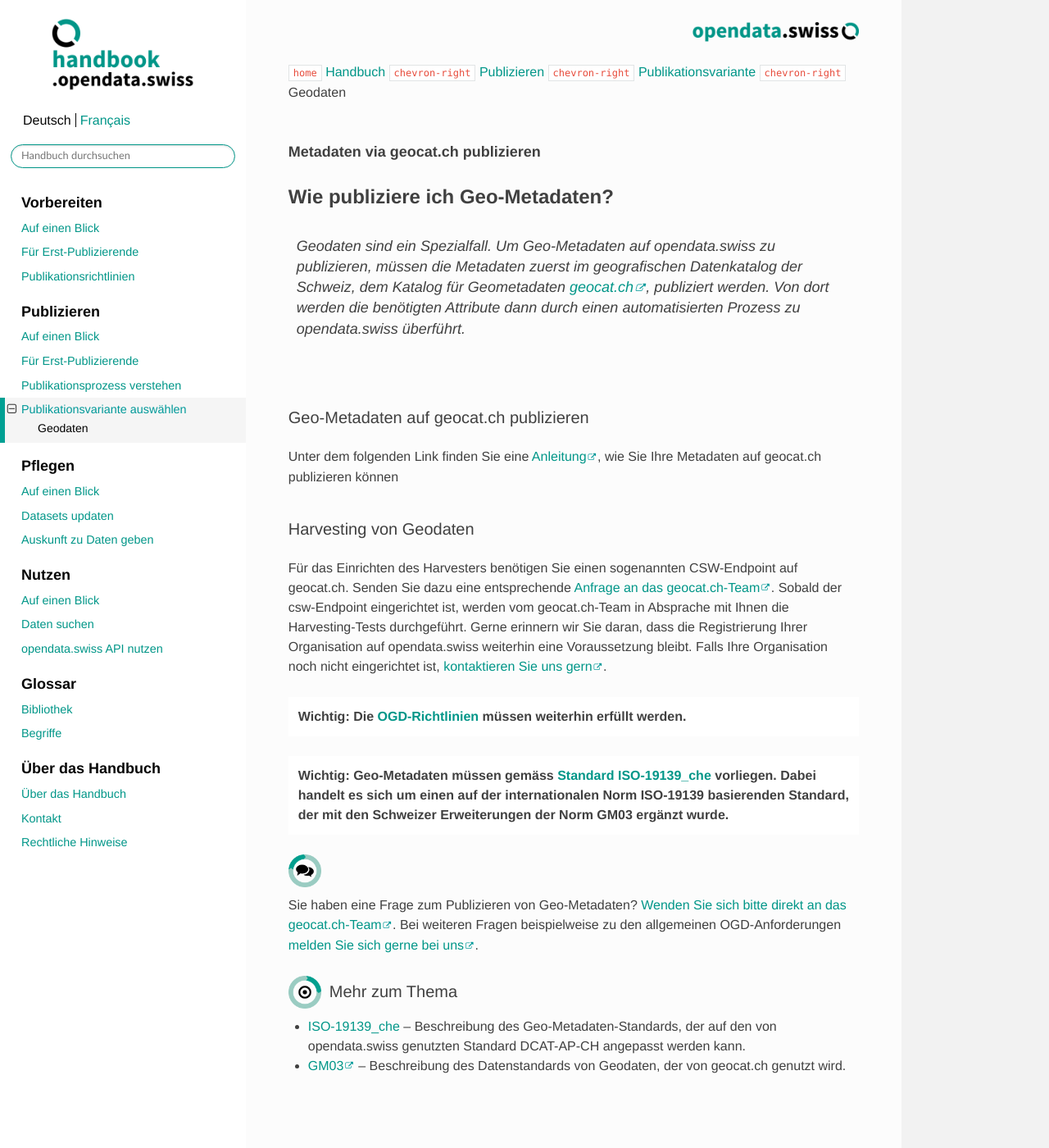
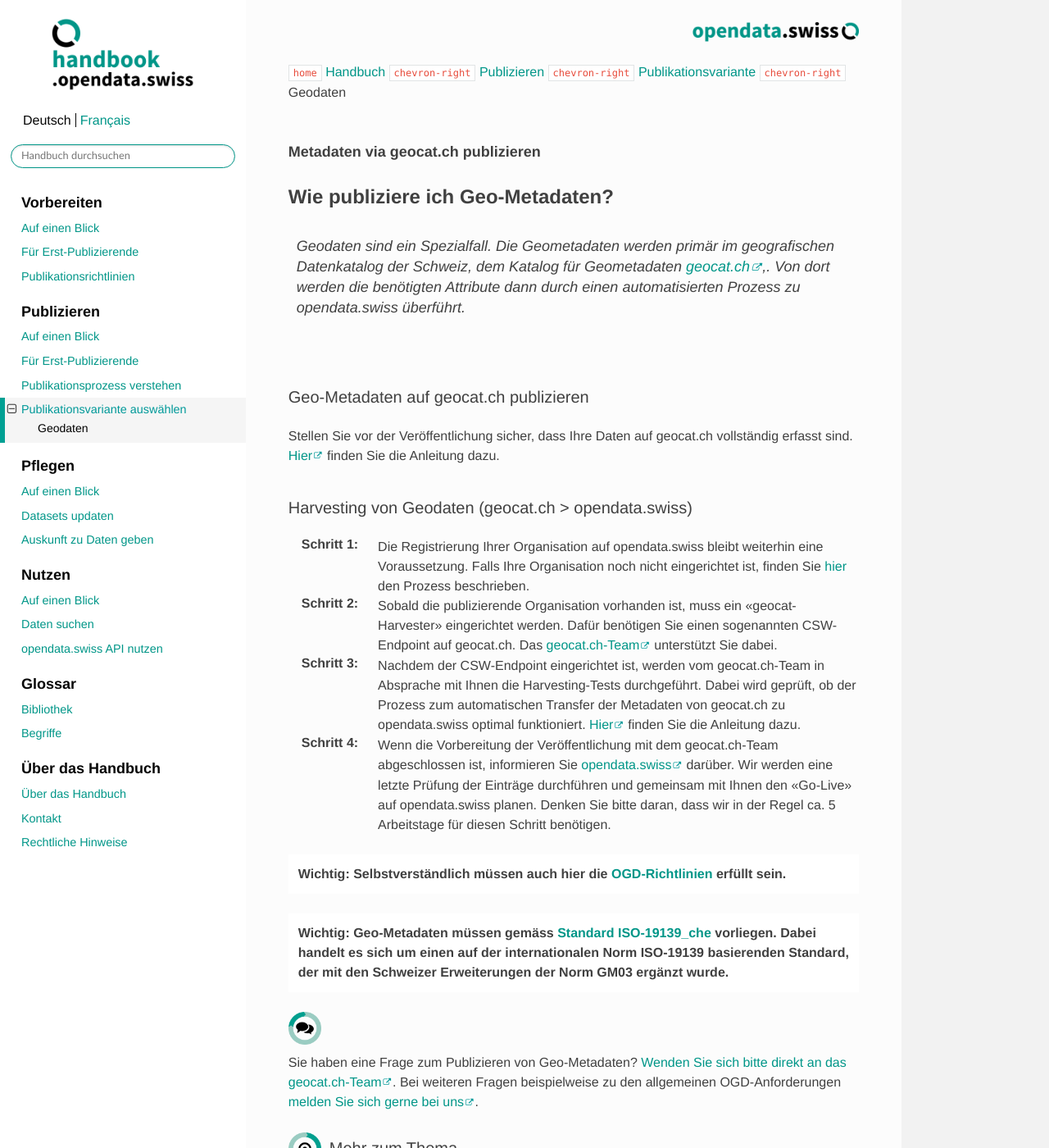
Before and after one commit to opendata-swiss/ogdch-handbook, a Sphinx documentation site: the page built from source/content/publizieren/publikationsvarianten/geodaten.rst, in a window 1280 px wide and 1400 px high. Shown: the whole window at 82% size. Built offline with Sphinx 7.4.7 and the Read the Docs theme 2.0.0, drawn with Linux system fonts in a browser that asks for light colours; cross-references to code outside the pages are shown as plain code; some of the changed text lies outside the part shown.

Commit message:
improve content for publikationsvariante geodaten

```diff
--- a/source/content/publizieren/publikationsvarianten/geodaten.rst
+++ b/source/content/publizieren/publikationsvarianten/geodaten.rst
@@ -14,35 +14,51 @@ Wie publiziere ich Geo-Metadaten?
 
 .. container:: Intro
 
-    Geodaten sind ein Spezialfall. Um Geo-Metadaten auf opendata.swiss zu publizieren,
-    müssen die Metadaten zuerst im geografischen Datenkatalog der Schweiz, dem Katalog
-    für Geometadaten `geocat.ch <https://www.geocat.ch/geonetwork/srv/eng/catalog.search>`__, publiziert werden.
-    Von dort werden die benötigten Attribute dann durch einen automatisierten
-    Prozess zu opendata.swiss überführt.
+    Geodaten sind ein Spezialfall. Die Geometadaten werden primär im geografischen Datenkatalog
+    der Schweiz, dem Katalog für Geometadaten
+    `geocat.ch <https://www.geocat.ch/geonetwork/srv/eng/catalog.search>`__,.
+    Von dort werden die benötigten Attribute dann durch einen automatisierten Prozess
+    zu opendata.swiss überführt.
 
 Geo-Metadaten auf geocat.ch publizieren
 ---------------------------------------
-Unter dem folgenden Link finden Sie eine
-`Anleitung <https://www.geocat.admin.ch/de/dokumentation/opendata.html>`__, wie Sie Ihre Metadaten
-auf geocat.ch publizieren können
 
-Harvesting von Geodaten
------------------------
-Für das Einrichten des Harvesters benötigen Sie einen sogenannten CSW-Endpoint
-auf geocat.ch. Senden Sie dazu eine entsprechende
-`Anfrage an das geocat.ch-Team <geocat@swisstopo.ch>`__.
-Sobald der csw-Endpoint eingerichtet ist, werden vom geocat.ch-Team in
-Absprache mit Ihnen die Harvesting-Tests durchgeführt.
-Gerne erinnern wir Sie daran, dass die Registrierung Ihrer Organisation
-auf opendata.swiss weiterhin eine Voraussetzung bleibt.
-Falls Ihre Organisation noch nicht eingerichtet ist,
-`kontaktieren Sie uns gern <mailto:opendata@bfs.admin.ch>`__.
+Stellen Sie vor der Veröffentlichung sicher,
+dass Ihre Daten auf geocat.ch vollständig erfasst sind.
+`Hier <https://www.geocat.admin.ch/de/dokumentation/opendata.html>`__
+finden Sie die Anleitung dazu.
+
+Harvesting von Geodaten (geocat.ch > opendata.swiss)
+-----------------------------------------------------
+
+:Schritt 1: Die Registrierung Ihrer Organisation auf opendata.swiss
+            bleibt weiterhin eine Voraussetzung. Falls Ihre Organisation noch nicht eingerichtet ist,
+            finden Sie :doc:`hier <../erstpublizierende>` den Prozess beschrieben.
+
+:Schritt 2: Sobald die publizierende Organisation vorhanden ist, muss ein
+            «geocat-Harvester» eingerichtet werden.
+            Dafür benötigen Sie einen sogenannten CSW-Endpoint auf geocat.ch.
+            Das `geocat.ch-Team <mailto:geocat@swisstopo.ch>`__ unterstützt Sie dabei.
+
+:Schritt 3: Nachdem der CSW-Endpoint eingerichtet ist, werden vom geocat.ch-Team in
+            Absprache mit Ihnen die Harvesting-Tests durchgeführt. Dabei wird geprüft,
+            ob der Prozess zum automatischen Transfer der Metadaten von geocat.ch zu
+            opendata.swiss optimal funktioniert.
+            `Hier <https://www.geocat.admin.ch/de/dokumentation/opendata.html>`__
+            finden Sie die Anleitung dazu.
+
+:Schritt 4: Wenn die Vorbereitung der Veröffentlichung mit dem geocat.ch-Team abgeschlossen ist,
+            informieren Sie `opendata.swiss <mailto:opendata@bfs.admin.ch>`__
+            darüber.
+            Wir werden eine letzte Prüfung der Einträge durchführen und gemeinsam mit
+            Ihnen den «Go-Live» auf opendata.swiss planen.
+            Denken Sie bitte daran, dass wir in der Regel ca. 5 Arbeitstage für diesen Schritt benötigen.
 
 .. container:: important
 
-    Wichtig: Die
+    Wichtig: Selbstverständlich müssen auch hier die
     :doc:`OGD-Richtlinien <../../glossar/bibliothek/ogd-richtlinien>`
-    müssen weiterhin erfüllt werden.
+    erfüllt sein.
 
 .. container:: important
 
@@ -65,5 +81,5 @@ Bei weiteren Fragen beispielweise zu den allgemeinen OGD-Anforderungen
 
    Mehr zum Thema
 
-- :doc:`ISO-19139_che <../../glossar/bibliothek/geocat-mapping>` – Beschreibung des Geo-Metadaten-Standards, der auf den von opendata.swiss genutzten Standard DCAT-AP-CH angepasst werden kann.
-- `GM03 <https://www.geocat.admin.ch/de/dokumentation/gm03.html>`__ – Beschreibung des Datenstandards von Geodaten, der von geocat.ch genutzt wird.
+- :doc:`ISO-19139_che <../../glossar/bibliothek/geocat-mapping>` – beschreibt den Geodaten-Standard. Dieser muss auf den von opendata.swiss genutzten Standard DCAT-AP-CH angepasst werden. :doc:`Hier <../../glossar/bibliothek/geocat-mapping>` finden Sie die Anleitung dazu
+- `GM03 <https://www.geocat.admin.ch/de/dokumentation/gm03.html>`__ – ist ein Schweizer Modell für Metadaten. Diese Beschreibung des Datenstandards von Geodaten wird von geocat.ch genutzt. `Hier <https://www.geocat.admin.ch/de/dokumentation/gm03.html>`__ finden Sie weitere Informationen dazu
```
